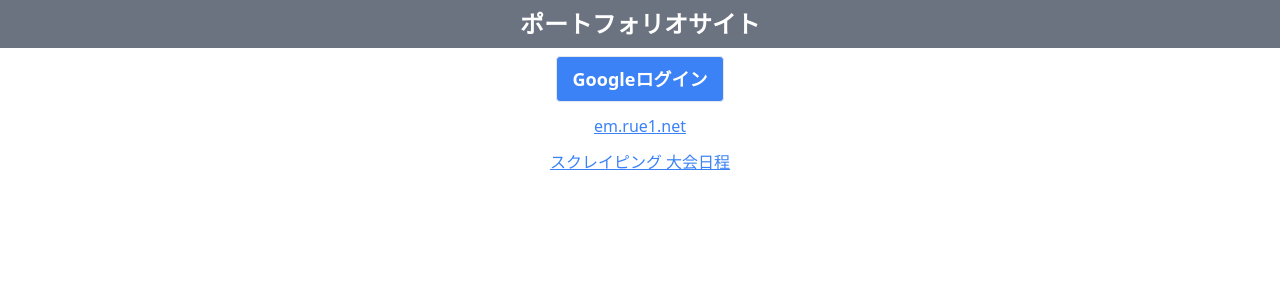
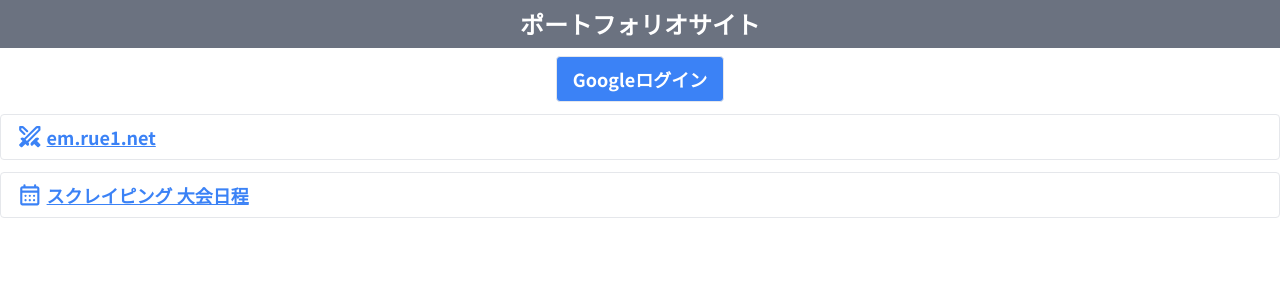
Before and after one commit to rue1-suzuki/www.rue1.net, a Next.js app: page / in a window 1280 px wide. Shown: the top 300 px of the page. Built offline with nearby package versions, Linux system fonts and the light colour scheme; no server answers.

Commit message:
add icon

```diff
--- /dev/null
+++ b/app/icons.tsx
@@ -0,0 +1,30 @@
+import { SVGProps } from "react"
+
+const IconSVG = (props: SVGProps<SVGSVGElement>) => {
+  return (
+    <svg
+      {...{
+        className: "fill-current h-[1.6rem] aspect-square",
+        xmlns: "http://www.w3.org/2000/svg",
+        viewBox: "0 -960 960 960",
+        ...props,
+      }}
+    />
+  )
+}
+
+export const TournamentIcon = (props: SVGProps<SVGSVGElement>) => {
+  return (
+    <IconSVG {...props}>
+      <path d="M762-96 645-212l-60 60q-11 11-28 11t-28-11q-23-23-23-57t23-57l169-169q23-23 57-23t57 23q11 11 11 28t-11 28l-60 60 116 117q12 12 12 28t-12 28l-50 50q-12 12-28 12t-28-12Zm106-616L426-270l5 4q23 23 23 57t-23 57q-11 11-28 11t-28-11l-60-60L198-96q-12 12-28 12t-28-12l-50-50q-12-12-12-28t12-28l116-117-60-60q-11-11-11-28t11-28q23-23 57-23t57 23l4 5 431-431q11-11 25.5-17t30.5-6h87q17 0 28.5 11.5T880-844v103q0 8-3 15.5t-9 13.5ZM334-583l24-23 23-24-23 24-24 23Zm-85 28L103-701q-11-11-17-25.5T80-757v-87q0-17 11.5-28.5T120-884h87q16 0 30.5 6t25.5 17l147 147q12 12 11.5 28T409-658q-12 11-28 11.5T353-658L207-804h-47v47l146 146q11 11 11 27.5T306-555q-12 12-28.5 12T249-555Zm121 228 430-430v-47h-47L323-374l47 47Zm0 0-24-23-23-24 23 24 24 23Z" />
+    </IconSVG>
+  )
+}
+
+export const ScheduleIcon = (props: SVGProps<SVGSVGElement>) => {
+  return (
+    <IconSVG {...props}>
+      <path d="M200-80q-33 0-56.5-23.5T120-160v-560q0-33 23.5-56.5T200-800h40v-40q0-17 11.5-28.5T280-880q17 0 28.5 11.5T320-840v40h320v-40q0-17 11.5-28.5T680-880q17 0 28.5 11.5T720-840v40h40q33 0 56.5 23.5T840-720v560q0 33-23.5 56.5T760-80H200Zm0-80h560v-400H200v400Zm0-480h560v-80H200v80Zm0 0v-80 80Zm280 240q-17 0-28.5-11.5T440-440q0-17 11.5-28.5T480-480q17 0 28.5 11.5T520-440q0 17-11.5 28.5T480-400Zm-160 0q-17 0-28.5-11.5T280-440q0-17 11.5-28.5T320-480q17 0 28.5 11.5T360-440q0 17-11.5 28.5T320-400Zm320 0q-17 0-28.5-11.5T600-440q0-17 11.5-28.5T640-480q17 0 28.5 11.5T680-440q0 17-11.5 28.5T640-400ZM480-240q-17 0-28.5-11.5T440-280q0-17 11.5-28.5T480-320q17 0 28.5 11.5T520-280q0 17-11.5 28.5T480-240Zm-160 0q-17 0-28.5-11.5T280-280q0-17 11.5-28.5T320-320q17 0 28.5 11.5T360-280q0 17-11.5 28.5T320-240Zm320 0q-17 0-28.5-11.5T600-280q0-17 11.5-28.5T640-320q17 0 28.5 11.5T680-280q0 17-11.5 28.5T640-240Z" />
+    </IconSVG>
+  )
+}
--- a/app/layout.tsx
+++ b/app/layout.tsx
@@ -1,6 +1,9 @@
-import Header from "@/components/Header"
-import Link from "next/link"
+import { Noto_Sans_JP } from 'next/font/google'
 import "./globals.css"
+
+const noto = Noto_Sans_JP({
+  subsets: ["latin"],
+})
 
 interface RootLayoutProps {
   children: React.ReactNode
@@ -11,19 +14,8 @@ const RootLayout = (props: RootLayoutProps) => {
 
   return (
     <html lang="ja">
-      <body>
-        <header>
-          <div className="mb-3">
-            <Header>
-              <Link href="/">
-                ポートフォリオサイト
-              </Link>
-            </Header>
-          </div>
-        </header>
-        <main>
-          {children}
-        </main>
+      <body className={noto.className}>
+        {children}
       </body>
     </html>
   )
--- a/app/page.tsx
+++ b/app/page.tsx
@@ -1,14 +1,40 @@
 import { auth } from "@/auth"
 import GoogleSignInForm from "@/components/GoogleSignInForm"
+import Header from "@/components/Header"
 import SignOutForm from "@/components/SignOutForm"
 import Link from "next/link"
+import { ScheduleIcon, TournamentIcon } from "./icons"
 
 const HomePage = async () => {
   try {
     const session = await auth()
 
+    const linkItems = [
+      {
+        icon: <TournamentIcon />,
+        href: "https://em.rue1.net",
+        label: <> em.rue1.net </>,
+      },
+      {
+        icon: <ScheduleIcon />,
+        href: "/scrapings/schedule",
+        label: <> スクレイピング 大会日程 </>,
+      },
+    ]
+
     return (
       <>
+        <header>
+          <div className="mb-3">
+            <Header>
+              <Link href="/">
+                ポートフォリオサイト
+              </Link>
+            </Header>
+          </div>
+        </header>
+
+        <main>
           {!session?.user &&
             <div className="mb-3">
               <div className="text-center">
@@ -40,12 +66,24 @@ const HomePage = async () => {
           <div className="mb-3">
             <div className="text-center">
               <div className="flex flex-col justify-center gap-3">
-              <Link className="text-blue-500 underline" href="https://em.rue1.net">
-                em.rue1.net
+                {linkItems.map((item) => {
+                  const target = item.href.startsWith("http")
+                    ? "_blank"
+                    : undefined
+
+                  const rel = item.href.startsWith("http")
+                    ? "noopener noreferrer"
+                    : undefined
+
+                  return (
+                    <Link className="border rounded px-4 py-2 text-blue-500 underline text-lg font-bold" href={item.href} target={target} rel={rel} key={item.href}>
+                      <div className="flex justify-start items-center gap-1">
+                        {item.icon}
+                        {item.label}
+                      </div>
                     </Link>
-              <Link className="text-blue-500 underline" href="/scrapings/schedule">
-                スクレイピング 大会日程
-              </Link>
+                  )
+                })}
               </div>
             </div>
           </div>
@@ -57,6 +95,7 @@ const HomePage = async () => {
               </div>
             </div>
           }
+        </main>
       </>
     )
   } catch (error) {
```
Also changed, not shown: auth.ts (+0 -8 lines). Lines whose indentation alone changed are shown as unchanged.
